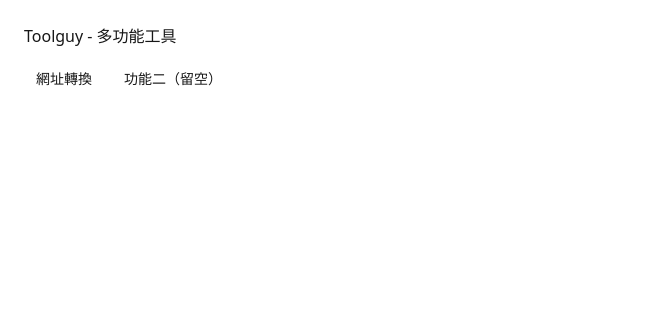
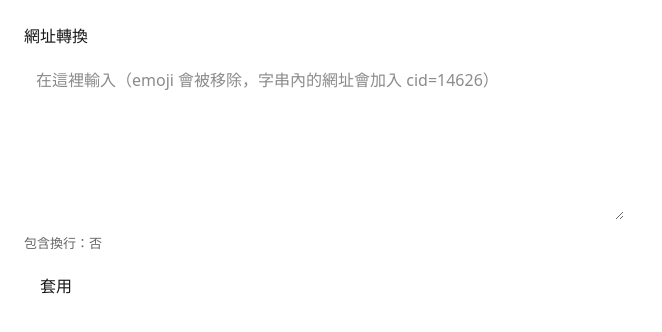
Before and after one commit to tinda/toolguy.github.io, a Next.js app: page / in a window 1280 px wide. Shown: the top 332 px of the page, without its empty margins (0-662 px from the left). Built offline with nearby package versions, Linux system fonts and the light colour scheme.

Commit message:
feat: 更新部署腳本以使用正確的輸出目錄，並新增複製與分享功能，改善用戶體驗

```diff
--- a/package.json
+++ b/package.json
@@ -7,7 +7,7 @@
     "dev": "next dev",
     "build": "next build",
     "predeploy": "npm run build",
-    "deploy": "gh-pages -d build",
+    "deploy": "gh-pages -d out",
     "start": "next start",
     "lint": "eslint"
   },
--- a/src/app/page.tsx
+++ b/src/app/page.tsx
@@ -1,35 +1,191 @@
 "use client";
-import Link from "next/link";
+import React, { useState } from "react";
 
 export default function Page() {
+  // 輸入值與過濾後的結果
+  const [input, setInput] = useState<string>("");
+  const [sanitized, setSanitized] = useState<string>("");
+  // 新增：複製狀態顯示
+  const [copyStatus, setCopyStatus] = useState<string>("");
+  // 新增：分享狀態顯示
+  const [shareStatus, setShareStatus] = useState<string>("");
+
+  // 簡單但實用的 emoji 移除正規表達式
+  const removeEmoji = (str: string) =>
+    str.replace(
+      /([\u2700-\u27BF]|[\uE000-\uF8FF]|[\uD800-\uDBFF][\uDC00-\uDFFF]|[\u2600-\u26FF]|[\uFE00-\uFE0F])/g,
+      ""
+    );
+
+  // 處理按鈕按下：移除 emoji，並在字串內的每個 URL 加入或覆寫 cid=14626
+  const handleApply = () => {
+    const cleaned = removeEmoji(input);
+
+    // 找到 http/https URL，並對每個 URL 用 URL 解析後設定 cid=14626
+    const urlRegex = /(https?:\/\/[^\s]+)/g;
+    const result = cleaned.replace(urlRegex, (match) => {
+      // 有時候 match 會帶上結尾的標點，例如 "http://a.com,"，把常見的標點暫時剝離再還原
+      const trailingMatch = match.match(/[.,)\]]+$/);
+      const trailing = trailingMatch ? trailingMatch[0] : "";
+      const core = trailing ? match.slice(0, -trailing.length) : match;
+
+      try {
+        const u = new URL(core);
+        u.searchParams.set("cid", "14626");
+        return u.toString() + trailing;
+      } catch (e) {
+        // 解析失敗就回傳原始 match
+        return match;
+      }
+    });
+
+    // 新增：移除所有的括號及內部內容，例如 "()" 或 "(內容)"
+    // 使用 [\s\S]*? 以支援跨行的括號內容
+    let noParens = result.replace(/\([\s\S]*?\)/g, "");
+
+    // 整理多餘空白（保留換行，但合併多重空白）
+    // 先保留換行位置，將連續空白（非換行）合併成一個空格
+    noParens = noParens.replace(/[^\S\r\n]{2,}/g, " ");
+    // 再移除行首尾多餘空白
+    noParens = noParens
+      .split("\n")
+      .map((line) => line.trim())
+      .join("\n")
+      .trim();
+
+    setSanitized(noParens);
+
+    // 不再修改 window.location / history
+  };
+
+  // 新增：複製文字到剪貼簿（先用 navigator.clipboard，失敗時用 fallback）
+  const handleCopy = async () => {
+    if (!sanitized) return;
+    try {
+      if (navigator.clipboard && navigator.clipboard.writeText) {
+        await navigator.clipboard.writeText(sanitized);
+      } else {
+        // fallback for older browsers / environments
+        const textarea = document.createElement("textarea");
+        textarea.value = sanitized;
+        textarea.style.position = "fixed";
+        textarea.style.left = "-9999px";
+        document.body.appendChild(textarea);
+        textarea.focus();
+        textarea.select();
+        document.execCommand("copy");
+        document.body.removeChild(textarea);
+      }
+      setCopyStatus("已複製");
+      setTimeout(() => setCopyStatus(""), 2000);
+    } catch (e) {
+      setCopyStatus("複製失敗");
+      setTimeout(() => setCopyStatus(""), 2000);
+    }
+  };
+
+  // 新增：分享（優先使用 Web Share API，否則開啟外部分享連結作為 fallback）
+  const handleShare = async () => {
+    if (!sanitized) return;
+    try {
+      if (navigator.share) {
+        await navigator.share({ title: "分享內容", text: sanitized });
+        setShareStatus("已分享");
+      } else {
+        // fallback：開啟 Twitter/X 的貼文組成頁（作為通用分享入口）
+        const url = "https://www.threads.net/intent/post?" + encodeURIComponent(sanitized);
+        window.open(url, "_blank", "noopener");
+        setShareStatus("已開啟分享視窗");
+      }
+      setTimeout(() => setShareStatus(""), 2000);
+    } catch (e) {
+      setShareStatus("分享失敗");
+      setTimeout(() => setShareStatus(""), 2000);
+    }
+  };
+
+  // 判斷是否包含換行
+  const hasNewline = input.includes("\n");
+
   return (
     <div style={{ padding: 24, fontFamily: "system-ui, sans-serif" }}>
-      <h1>Toolguy - 多功能工具</h1>
+      <h1>網址轉換</h1>
 
-      <div style={{ marginTop: 12, display: "flex", gap: 8 }}>
-        <Link href="/url-converter">
+      <div style={{ marginTop: 12 }}>
+        <textarea
+          value={input}
+          onChange={(e) => setInput(e.target.value)}
+          placeholder="在這裡輸入（emoji 會被移除，字串內的網址會加入 cid=14626）"
+          rows={6}
+          style={{
+            padding: "8px 12px",
+            width: "100%",
+            maxWidth: 600,
+            fontSize: 16,
+            boxSizing: "border-box",
+            resize: "vertical",
+          }}
+        />
+      </div>
+
+      {/* 換行判斷顯示（簡單提示） */}
+      <div style={{ marginTop: 8, fontSize: 13, color: "#666" }}>
+        包含換行：{hasNewline ? "是" : "否"}
+      </div>
+
+      <div style={{ marginTop: 12 }}>
         <button
+          onClick={handleApply}
+          style={{
+            padding: "8px 16px",
+            fontSize: 16,
+            cursor: "pointer",
+          }}
+        >
+          套用
+        </button>
+      </div>
+
+      {sanitized !== "" && (
+        <div style={{ marginTop: 16 }}>
+          <strong>過濾結果：</strong>
+          {/* pre-wrap 可保留換行顯示 */}
+          <div style={{ marginTop: 8, whiteSpace: "pre-wrap" }}>{sanitized}</div>
+
+          <div style={{ marginTop: 8, display: "flex", alignItems: "center", gap: 8 }}>
+            <button
+              onClick={handleCopy}
               style={{
                 padding: "8px 12px",
                 fontSize: 14,
                 cursor: "pointer",
+                minWidth: 80,
               }}
             >
-            網址轉換
+              複製
             </button>
-        </Link>
 
+            {/* 新增：分享按鈕（手機會觸發原生分享） */}
             <button
-          onClick={() => {}}
+              onClick={handleShare}
               style={{
                 padding: "8px 12px",
                 fontSize: 14,
                 cursor: "pointer",
+                minWidth: 120,
               }}
             >
-          功能二（留空）
+              分享到 Thread
             </button>
+
+            {/* 顯示複製與分享狀態 */}
+            <div style={{ display: "flex", gap: 8, alignItems: "center" }}>
+              {copyStatus && <span style={{ fontSize: 14 }}>{copyStatus}</span>}
+              {shareStatus && <span style={{ fontSize: 14 }}>{shareStatus}</span>}
             </div>
+          </div>
+        </div>
+      )}
     </div>
   );
 }
```
Lines whose indentation alone changed are shown as unchanged.
